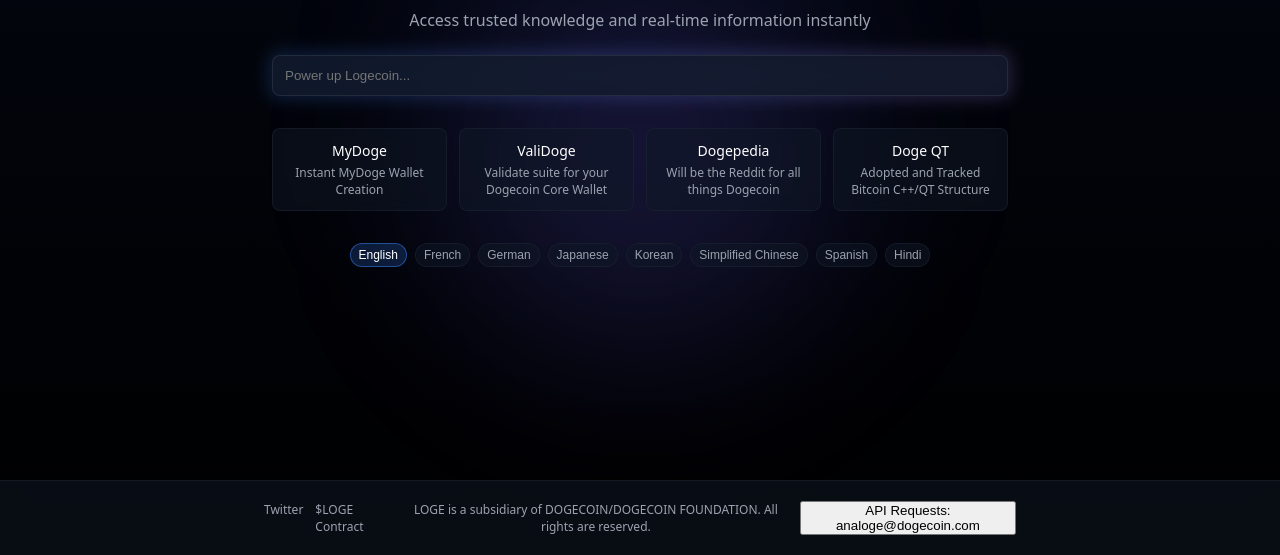
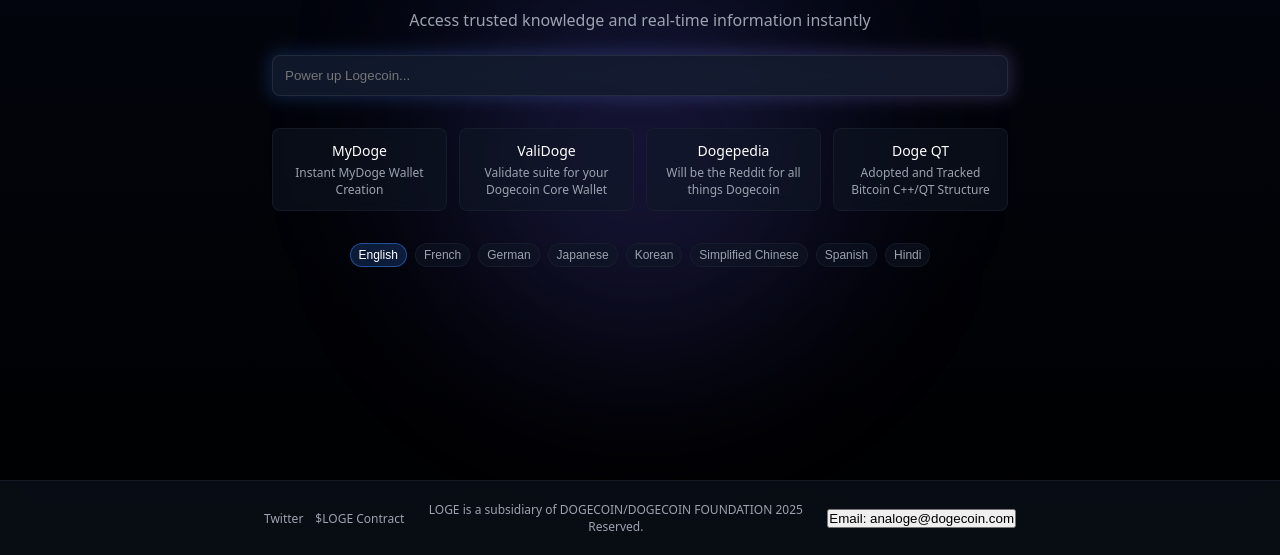
Before and after one commit to JRossNicoll/dogeai, a plain HTML site: page index.html in a window 1280 px wide. Shown: the part 245-800 px from the top of the page. Drawn offline with Linux system fonts and the light colour scheme.

Commit message:
Update index.html

```diff
--- a/index.html
+++ b/index.html
@@ -78,9 +78,9 @@
                     <a href="#" class="footer-link" data-translate="terms">$LOGE Contract</a>
                 </div>
                 <div class="footer-center" data-translate="footerText">
-                     LOGE is a subsidiary of DOGECOIN/DOGECOIN FOUNDATION. All rights are reserved.
+                     LOGE is a subsidiary of DOGECOIN/DOGECOIN FOUNDATION 2025 Reserved.
                 </div>
-                <button class="footer-right" data-translate="cookies"> API Requests: analoge@dogecoin.com</button>
+                <button class="footer-links" data-translate="cookies"> Email: analoge@dogecoin.com</button>
             </div>
         </div>
     </footer>
```
